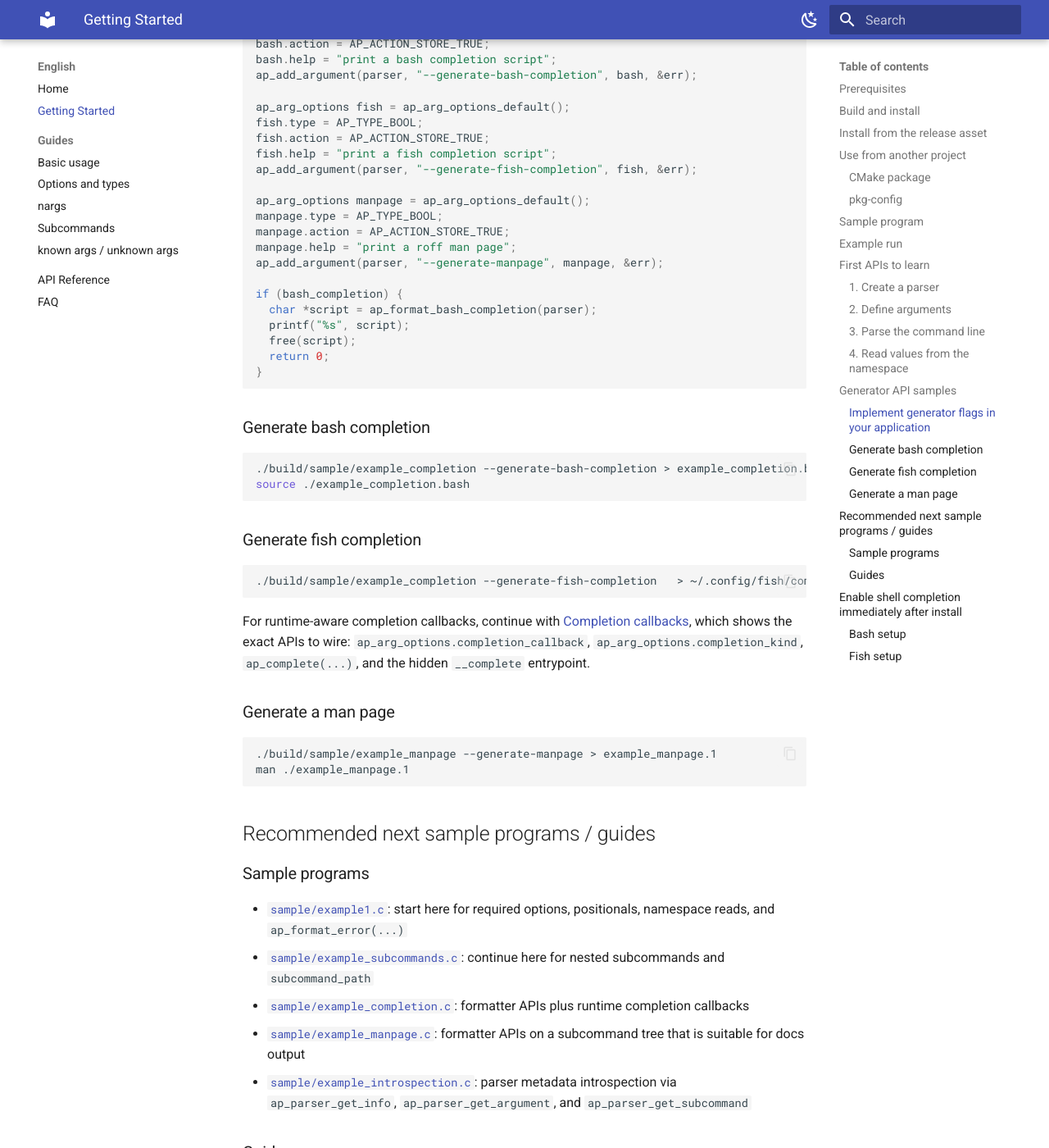
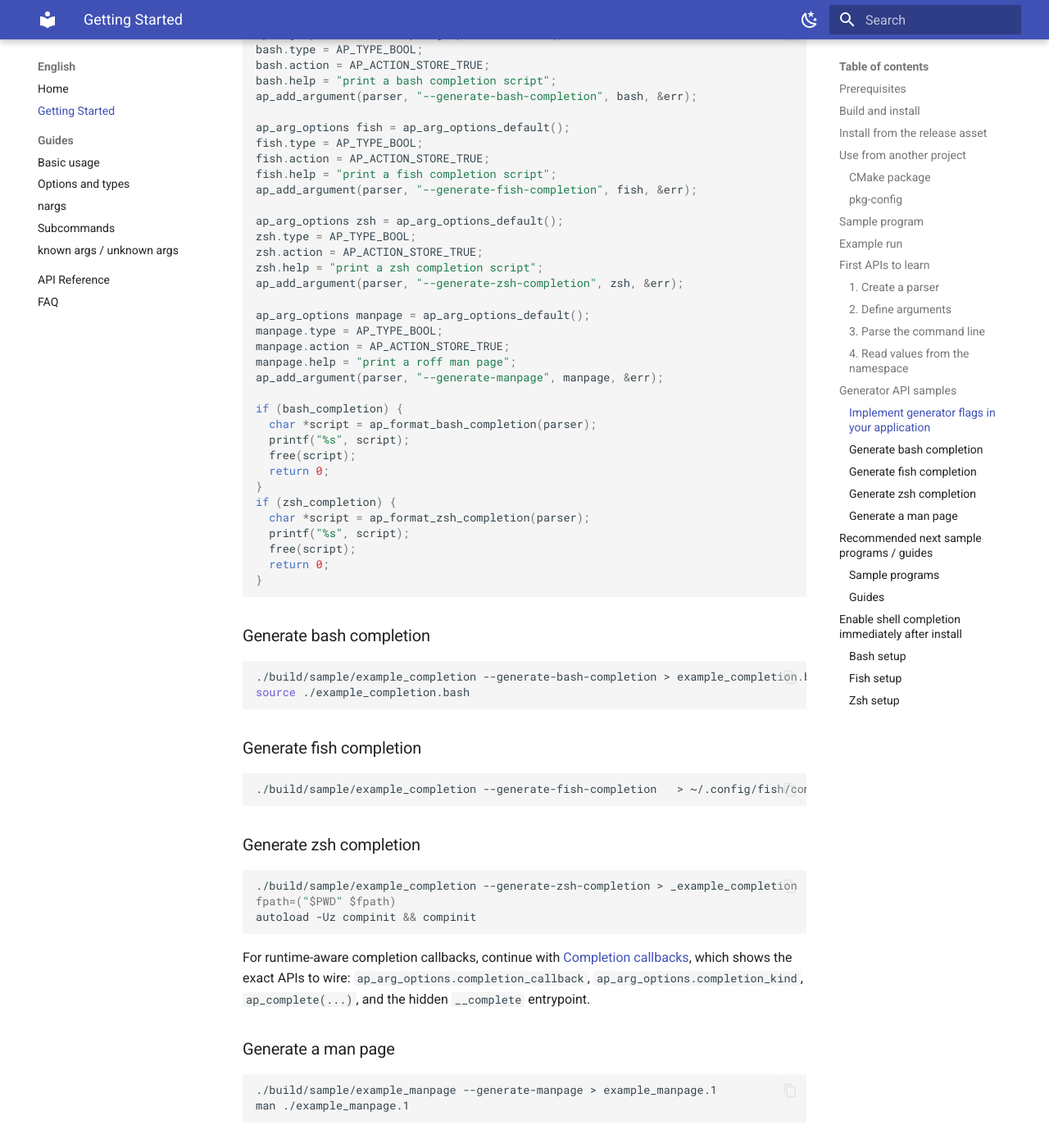
Before and after one commit to YoshihideShirai/argparse-c, an MkDocs documentation site: the page built from docs/en/getting-started.md, in a window 1280 px wide and 1400 px high, scrolled down 3472 px. Shown: the whole window at 82% size. Built offline with MkDocs 1.6.1 and Material for MkDocs 9.7.7, drawn with Linux system fonts in a browser that asks for light colours; some of the changed text lies outside the part shown.

Commit message:
Add zsh completion guidance to manpage sample

````diff
--- a/docs/en/getting-started.md
+++ b/docs/en/getting-started.md
@@ -131,7 +131,7 @@ ap_ns_get_string(ns, "text", &text);
 
 The repository now includes generator-oriented samples in addition to `sample/example1.c`.
 
-- `sample/example_completion.c`: standard minimal implementation of `--generate-bash-completion`, `--generate-fish-completion`, `--generate-manpage`, and `ap_try_handle_completion(...)` with the default hidden `__complete` entrypoint
+- `sample/example_completion.c`: standard minimal implementation of `--generate-bash-completion`, `--generate-fish-completion`, `--generate-zsh-completion`, `--generate-manpage`, and `ap_try_handle_completion(...)` with the default hidden `__complete` entrypoint
 - `sample/example_manpage.c`: subcommand-based parser that emits a man page and shell completions from the same parser definition
 
 ### Implement generator flags in your application
@@ -149,6 +149,12 @@ fish.action = AP_ACTION_STORE_TRUE;
 fish.help = "print a fish completion script";
 ap_add_argument(parser, "--generate-fish-completion", fish, &err);
 
+ap_arg_options zsh = ap_arg_options_default();
+zsh.type = AP_TYPE_BOOL;
+zsh.action = AP_ACTION_STORE_TRUE;
+zsh.help = "print a zsh completion script";
+ap_add_argument(parser, "--generate-zsh-completion", zsh, &err);
+
 ap_arg_options manpage = ap_arg_options_default();
 manpage.type = AP_TYPE_BOOL;
 manpage.action = AP_ACTION_STORE_TRUE;
@@ -157,6 +163,12 @@ ap_add_argument(parser, "--generate-manpage", manpage, &err);
 
 if (bash_completion) {
   char *script = ap_format_bash_completion(parser);
+  printf("%s", script);
+  free(script);
+  return 0;
+}
+if (zsh_completion) {
+  char *script = ap_format_zsh_completion(parser);
   printf("%s", script);
   free(script);
   return 0;
@@ -174,6 +186,14 @@ source ./example_completion.bash
 
 ```bash
 ./build/sample/example_completion --generate-fish-completion   > ~/.config/fish/completions/example_completion.fish
+```
+
+### Generate zsh completion
+
+```bash
+./build/sample/example_completion --generate-zsh-completion > _example_completion
+fpath=("$PWD" $fpath)
+autoload -Uz compinit && compinit
 ```
 
 For runtime-aware completion callbacks, continue with [Completion callbacks](guides/completion-callbacks.md), which shows the exact APIs to wire: `ap_arg_options.completion_callback`, `ap_arg_options.completion_kind`, `ap_complete(...)`, and the hidden `__complete` entrypoint.
@@ -207,7 +227,7 @@ man ./example_manpage.1
 
 ## Enable shell completion immediately after install
 
-Completion is enabled on every new parser by default. The release asset does not include a generic completion script because each downstream CLI generates its own script after linking against `argparse-c`. In the common case you only need to call `ap_try_handle_completion(...)` before `ap_parse_args(...)`, then expose generator flags that print `ap_format_bash_completion(...)` or `ap_format_fish_completion(...)`.
+Completion is enabled on every new parser by default. The release asset does not include a generic completion script because each downstream CLI generates its own script after linking against `argparse-c`. In the common case you only need to call `ap_try_handle_completion(...)` before `ap_parse_args(...)`, then expose generator flags that print `ap_format_bash_completion(...)`, `ap_format_fish_completion(...)`, or `ap_format_zsh_completion(...)`.
 
 ```c
 ap_completion_result completion = {0};
@@ -250,3 +270,12 @@ mkdir -p ~/.config/fish/completions
 ./build/sample/example_completion --generate-fish-completion \
   > ~/.config/fish/completions/example_completion.fish
 ```
+
+### Zsh setup
+
+```bash
+mkdir -p ~/.local/share/zsh/site-functions
+./build/sample/example_completion --generate-zsh-completion \
+  > ~/.local/share/zsh/site-functions/_example_completion
+printf 'fpath=(~/.local/share/zsh/site-functions $fpath)\nautoload -Uz compinit && compinit\n' >> ~/.zshrc
+```
````
Also changed, not shown: README.ja.md (+1 -1 lines), README.md (+3 -3 lines), docs/api-spec.en.md (+12 -1 lines), docs/api-spec.ja.md (+12 -1 lines), docs/ja/getting-started.md (+33 -2 lines), 2 other files.
